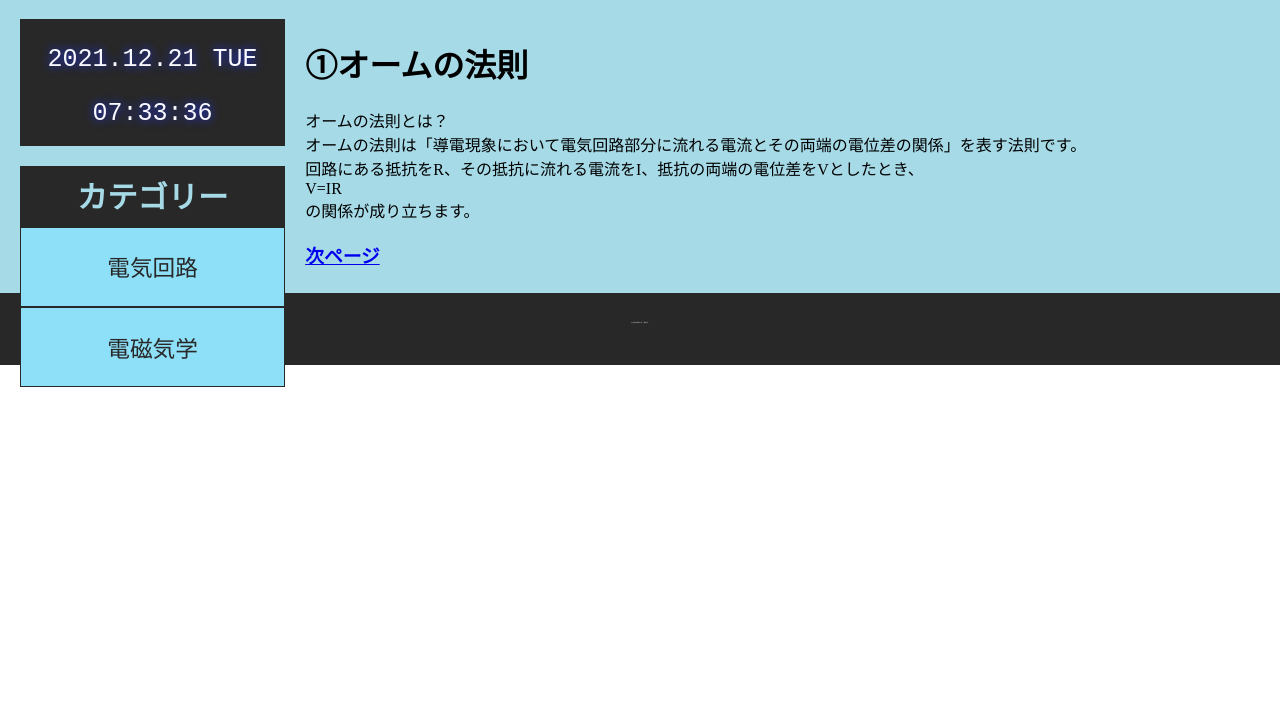
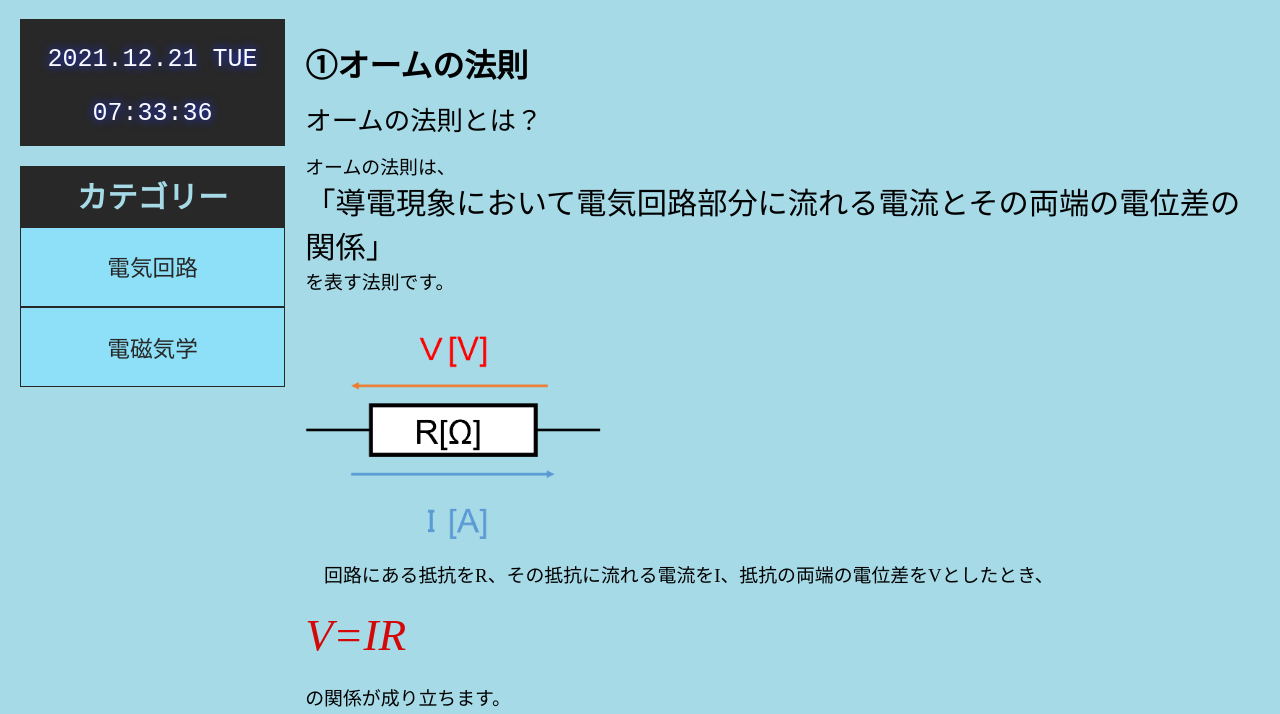
Before and after one commit to kosenstudy/kosenstudy, a plain HTML site: page text/電気回路/ohms_law.html in a window 1280 px wide. Shown: the part 86-800 px from the top of the page. Drawn offline with Linux system fonts and the light colour scheme.

Commit message:
Add files via upload

```diff
--- a/text/電気回路/ohms_law.css
+++ b/text/電気回路/ohms_law.css
@@ -26,6 +26,7 @@ body{
     display: flex3;
     background-color: rgb(166, 218, 231);
     padding-top: 20px;
+    min-height: 1000px;
 }
 
 /*記事部分*/
@@ -35,9 +36,25 @@ body{
     margin-right: 20px;
 }
 
+.article img{
+    width: 300px;
+}
 
 p1{
+  font-size: 7mm;
+  line-height: 7mm;
+}
+p2{
+  font-size: 5mm;
+}
+p3{
+  font-size: 12mm;
+  font-style: oblique;
+  color: rgb(211, 9, 9);
+}
 
+p4{
+  font-size: 8mm;
 }
 /*サイドバー*/
 
```
Also changed, not shown: text/電気回路/ohms_law.html (+9 -5 lines).
